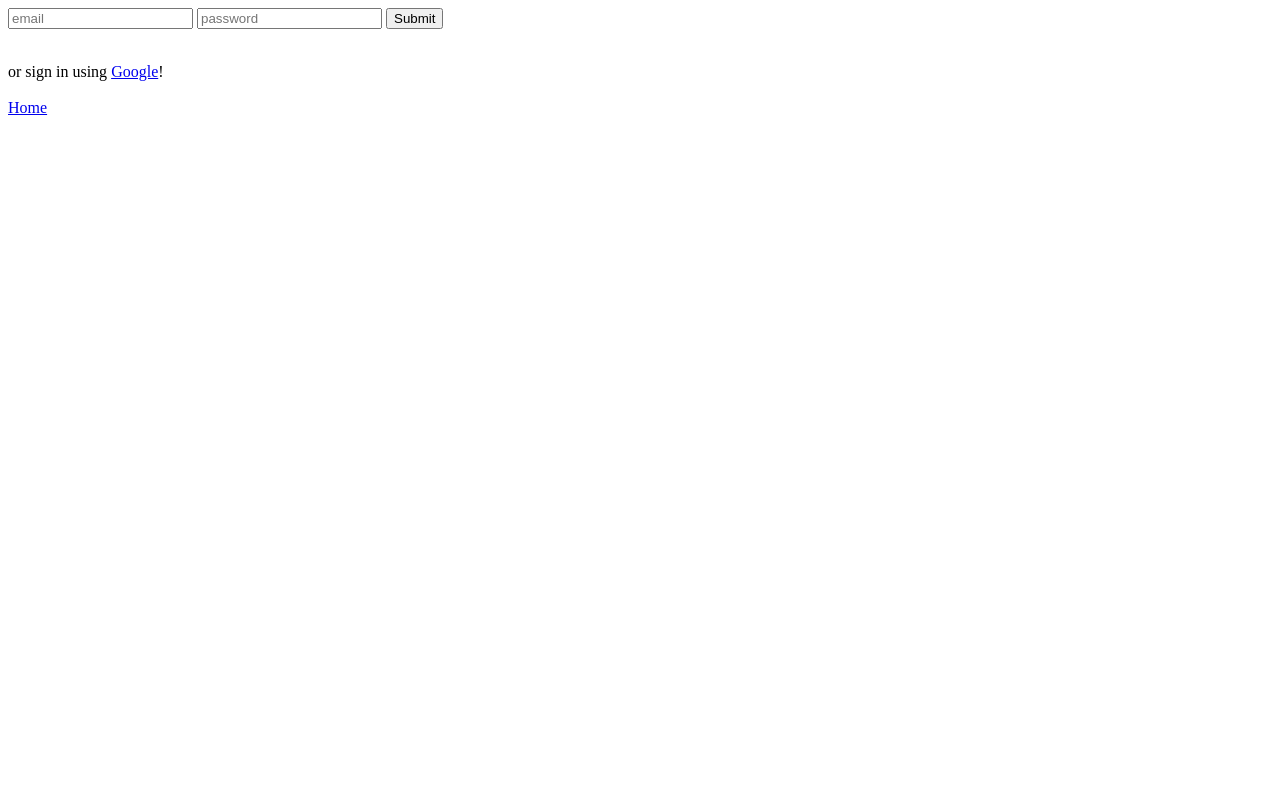
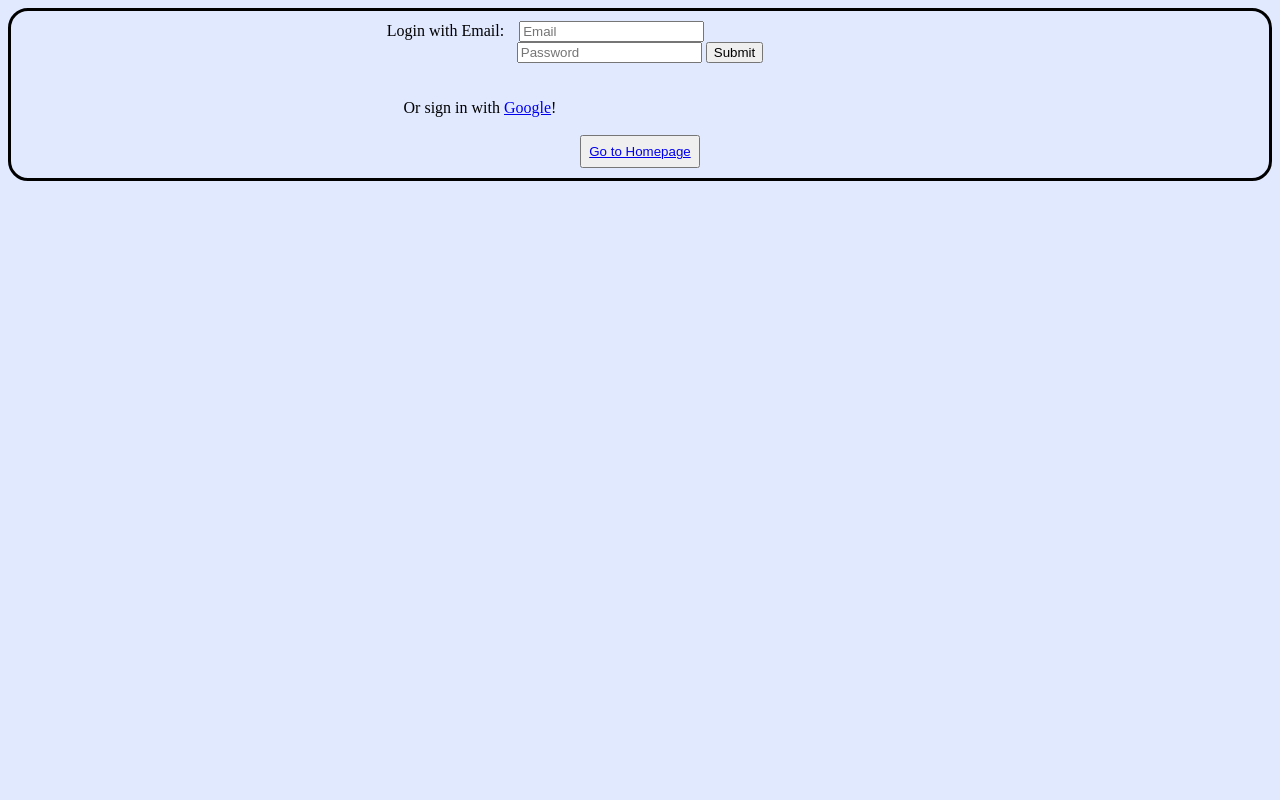
Before and after one commit to bobersnip/CS411-Group5, a Python web app: template basic_site edited/templates/login.html in a window 1280 px wide. Run offline with Jinja, Linux system fonts and the light colour scheme; the template is opened without the code that fills it, so the values that code supplies are empty.

Commit message:
Update login.html

```diff
--- a/basic_site edited/templates/login.html
+++ b/basic_site edited/templates/login.html
@@ -1,7 +1,44 @@
-<form action='login' method='POST'>
-    <input type='text' name='email' id='email' placeholder='email'></input>
-    <input type='password' name='password' id='password' placeholder='password'></input>
-    <input type='submit' name='submit'></input>
-   </form></br>
-   or sign in using <a href='/login/oauth'>Google</a>! <br><br>
-<a href='/'>Home</a>
+<!doctype html>
+<html>
+
+ <head>
+  <style>
+    body {
+        background-color: rgb(225, 233, 255);
+    }
+    div {
+      border: solid;
+      border-radius: 20px;
+      padding: 10px;
+      text-align: center;
+    }
+    p {
+        display: inline;
+        position: relative;
+        right: 100px;
+    }
+ </style>
+ </head>
+
+
+<body>
+    <div class="login">
+    <form action='login' method='POST'>
+        <p> Login with Email: </p>
+        <input type='text' name='email' id='email' placeholder='Email' style="position: relative; right: 89px;"></input>
+        <br>
+        <input type='password' name='password' id='password' placeholder='Password'></input>
+        <input type='submit' name='submit'></input>
+    </form>
+    <br>
+    <br>
+
+    <p style="position: relative; right: 160px;"> Or sign in with <a href='/login/oauth'>Google</a>!</p>
+    <br><br>
+
+  <button style="padding: 7px;"><a href='/'> Go to Homepage</a> </button>
+    </div>
+
+
+</body>
+</html>
```
